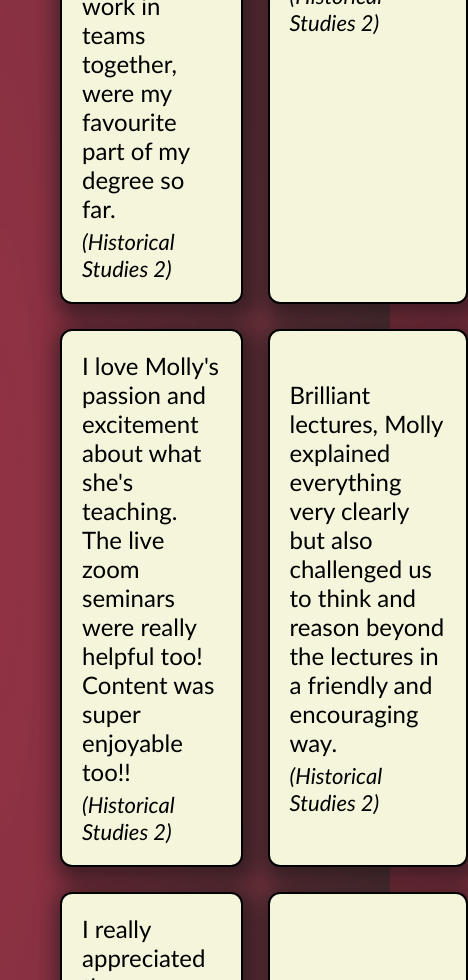
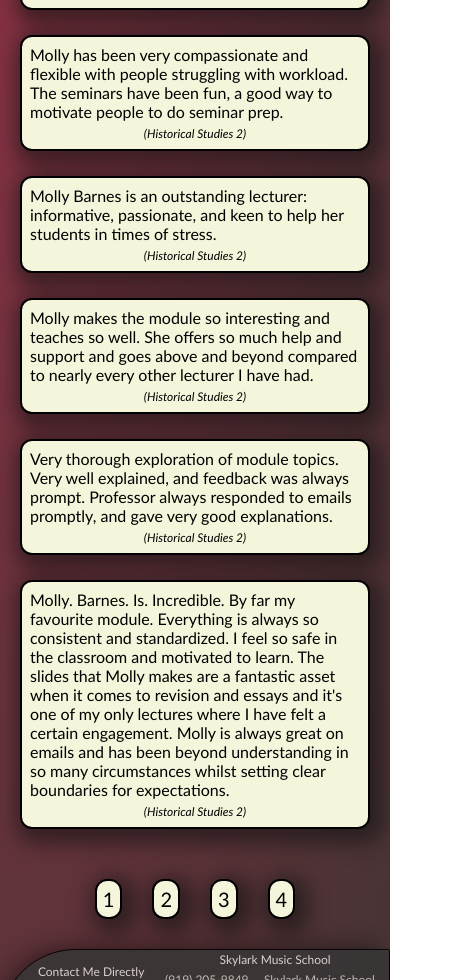
Before and after one commit to jlayher/molly-barnes-music, a Next.js app: page /testimonials in a window 390 px wide. Shown: the part 1020-2000 px from the top of the page, 468 px wide, since content can reach past the window. Built offline with nearby package versions, Linux system fonts and the light colour scheme.

Commit message:
Starting new pagination component for testimonials

```diff
--- a/src/pages/testimonials.js
+++ b/src/pages/testimonials.js
@@ -10,6 +10,7 @@ import styles from '@/styles/testimonials.module.css'
 const Testimonials = () => {
   const [currentPage, setCurrentPage] = useState(1)
   const [testsPerPage, setTestsPerPage] = useState(10)
+  const [buttonIsActive, setButtonIsActive] = useState(false);
 
   const testimonyData = TestimonialData;
 
@@ -17,6 +18,19 @@ const Testimonials = () => {
   const firstTestIndex = lastTestIndex - testsPerPage;
   const currentTests = testimonyData.slice(firstTestIndex, lastTestIndex)
   const totalPages = 4;
+
+  const handleClick = (e) => {
+    // setButtonIsActive(false);
+    // if (e.target.value === currentPage) {
+    //   setButtonIsActive(buttonIsActive => !buttonIsActive);
+    // }
+
+    console.log(buttonIsActive);
+    setCurrentPage(e.target.value);
+    console.log(e.target.value);
+}
+
+  let toggleClassCheck = buttonIsActive ? `${styles.active}` : '';
 
   return (
     <Layout>
@@ -33,10 +47,10 @@ const Testimonials = () => {
 
       </div>
       <div className={styles.testimonials_pagination_buttons}>
-        <button onClick={() => setCurrentPage(1)}>1</button>
-        <button onClick={() => setCurrentPage(2)}>2</button>
-        <button onClick={() => setCurrentPage(3)}>3</button>
-        <button onClick={() => setCurrentPage(4)}>4</button>
+        <button value={1} className={`${styles.testimonials_pagination_buttons_button} ${toggleClassCheck}`} onClick={(e) => handleClick(e)}>1</button>
+        <button value={2} className={`${styles.testimonials_pagination_buttons_button} ${toggleClassCheck}`} onClick={(e) => handleClick(e)}>2</button>
+        <button className={styles.testimonials_pagination_buttons_button} onClick={() => setCurrentPage(3)}>3</button>
+        <button className={styles.testimonials_pagination_buttons_button} onClick={() => setCurrentPage(4)}>4</button>
       </div>
 
     </Layout>
--- a/src/styles/testcard.module.css
+++ b/src/styles/testcard.module.css
@@ -42,3 +42,31 @@
   font-size: 22px;
   font-style: italic;
 }
+
+
+@media screen and (max-width: 1450px) {
+
+  }
+@media screen and (max-width: 1024px) {
+
+}
+@media screen and (max-width: 768px) {
+.testcard__body_text_text{
+  font-size: 18px;
+}
+.testcard__body_text_course{
+  font-size: 16px;
+}
+
+}
+@media screen and (max-width: 450px) {
+  .testcard__body_text {
+    padding: 8px;
+  }
+  .testcard__body_text_text{
+    font-size: 16px;
+  }
+  .testcard__body_text_course{
+    font-size: 12px;
+  }
+}
--- a/src/styles/testimonials.module.css
+++ b/src/styles/testimonials.module.css
@@ -42,7 +42,7 @@
   border-radius: 12px;
 }
 
-.testimonials_pagination_buttons button {
+.testimonials_pagination_buttons_button {
   font-size: 20px;
   width: 80px;
   height: 40px;
@@ -51,17 +51,22 @@
   background-color: beige;
   border-radius: 12px;
   border: 2px solid black;
-
+margin-bottom: 10px;
    /* gradient generated with cssmatic.com */
   -webkit-box-shadow: 5px 6px 20px 9px rgba(18,18,18,0.57);
   -moz-box-shadow: 5px 6px 20px 9px rgba(18,18,18,0.57);
   box-shadow: 5px 6px 20px 9px rgba(18,18,18,0.57);
 }
 
+.active{
+  background-color: black;
+  color: rgb(171, 138, 54);
+}
+
   .testimonials__grid_container {
 
 
-    display: grid;;
+    display: grid;
     grid-template-columns: 1fr 1fr;
     gap: 25px;
 
@@ -78,13 +83,27 @@
     }
   }
   @media screen and (max-width: 1024px) {
-     .academic__title{
+     .testimonials__title{
         font-size: 32px;
         max-width: 80%;
     }
   }
   @media screen and (max-width: 768px) {
-
+    .testimonials__grid_container {
+      display: flex;
+      flex-direction: column;
+    }
+.testimonials_pagination_buttons button{
+  width: 80px;
+  height: 40px;
+  margin: 0px 15px;
+}
+.testimonials__grid_container{
+  gap: 25px;
+  margin-top: 0px;
+  margin-bottom: 0px;
+  padding: 10px 20px 20px 20px;
+}
 
   }
   @media screen and (max-width: 450px) {
```
Also changed, not shown: src/components/Body-Components/Pagination.js (added, +25 -0 lines), src/components/Body-Components/Posts.js (added, +20 -0 lines), src/pages/testimonials2.js (added, +52 -0 lines).
